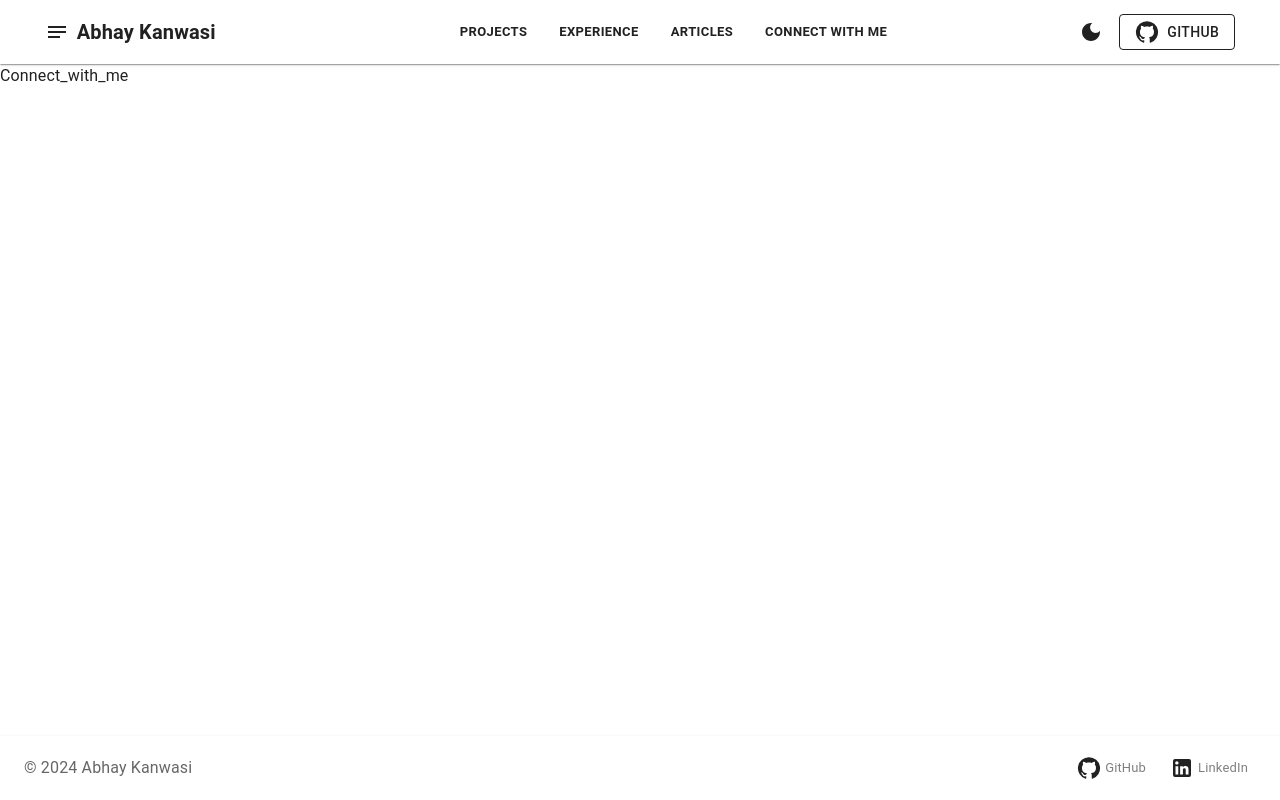
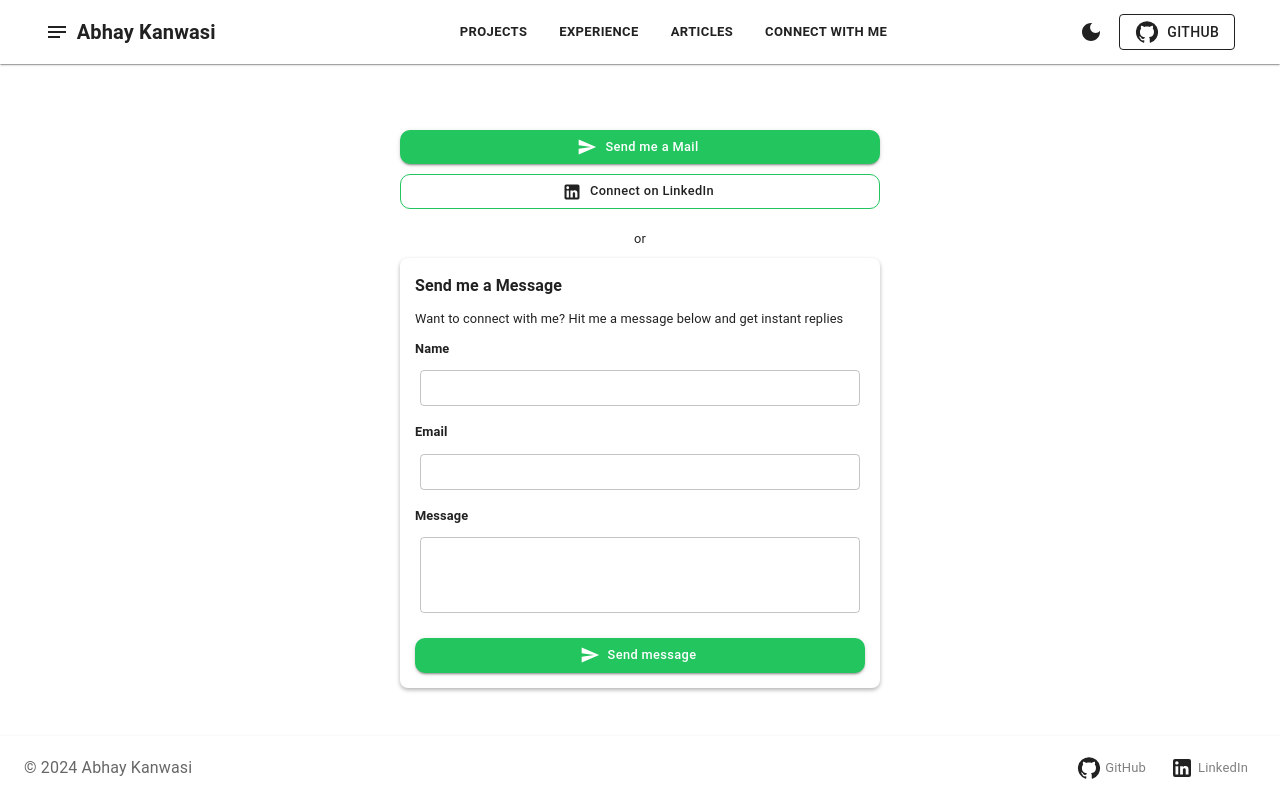
Before and after one commit to Abhay-Kanwasi/Abhay-Kanwasi.github.io, a React (Vite) app in the folder frontend/: page / in a window 1280 px wide. Both pictures are taken after a click on the button "GET IN TOUCH". Built offline with nearby package versions, Linux system fonts and the light colour scheme.

Commit message:
Changes: 1. Connect with me page added 2. Some adjustments in buttons of border radius 3. Resizing of overall components to decrease there size

```diff
--- a/frontend/src/components/cardComponent/Project_Card.tsx
+++ b/frontend/src/components/cardComponent/Project_Card.tsx
@@ -40,7 +40,7 @@ const ProjectCard: React.FC<ProjectCardProps> = ({ image, title, description, te
           color="primary"
           href={liveLink}
           target="_blank"
-          sx={{ marginTop: 2, borderRadius: 3 }}
+          sx={{ marginTop: 2, borderRadius: 3, textTransform: 'none' }}
         >
           Watch Live
         </Button>
--- a/frontend/src/components/footer/Footer.tsx
+++ b/frontend/src/components/footer/Footer.tsx
@@ -10,8 +10,8 @@ import "./style.css";
 
 const Footer: React.FC = () => {
   return (
-    <AppBar position="fixed" color="transparent" elevation={1} className="footer-appbar" sx={{ top: 'auto', bottom: 0 }} >
-      <Toolbar className="footer-toolbar">
+    <AppBar position="fixed" color="inherit" elevation={1} className="footer-appbar" sx={{ top: 'auto', bottom: 0 }}>
+      <Toolbar className="footer-toolbar" style={{ marginTop: 'auto' }}>
         <Typography variant="body1" color="textSecondary" className="footer-text">
           &copy; {new Date().getFullYear()} Abhay Kanwasi
         </Typography>
--- a/frontend/src/components/profile/Profile.tsx
+++ b/frontend/src/components/profile/Profile.tsx
@@ -10,7 +10,7 @@ const Profile: React.FC<ProfileProps> = ({onClickGetInTouch}) => {
     return (
         <>
         <Box sx={{ paddingLeft: 45, paddingRight: 45 }}>
-            <Container maxWidth="sm" sx={{paddingTop: '10px'}}>
+            <Container maxWidth="sm">
                 <Box display="flex" flexDirection="column" alignItems="center" justifyContent="center" textAlign="center" my={10}>
                     <Box display="flex" alignItems="center" justifyContent="center" mb={2}>
                         <Paper
@@ -20,7 +20,7 @@ const Profile: React.FC<ProfileProps> = ({onClickGetInTouch}) => {
                                 alignItems: 'center',
                                 px: 2,
                                 py: 1,
-                                borderRadius: '20px',
+                                borderRadius: '15px',
                                 cursor: 'pointer'
                             }}
                         >
@@ -69,8 +69,8 @@ const Profile: React.FC<ProfileProps> = ({onClickGetInTouch}) => {
                     </Box>
                 </Box>
             </Container>
+        </Box>
             <Profile_Cards />
-        </Box>
         </>
     );
 };
--- a/frontend/src/pages/connect with me/Connect_with_me.tsx
+++ b/frontend/src/pages/connect with me/Connect_with_me.tsx
@@ -1,9 +1,161 @@
-import React from 'react'
+import React from 'react';
+import { Box, Button, TextField, Typography, Paper } from '@mui/material';
+import SendIcon from '@mui/icons-material/Send';
+import LinkedInIcon from '@mui/icons-material/LinkedIn';
 
-const Connect_with_me = () => {
+const customGreenColor = '#22C55E';
+
+const ContactForm: React.FC = () => {
   return (
-    <div>Connect_with_me</div>
-  )
-}
+    <Box
+      sx={{
+        padding: '10px',
+        paddingTop: '50px',
+        width: '100%',
+        maxWidth: '500px',
+        margin: '0 auto',
+        textAlign: 'center',
+      }}
+    >
+      <Button
+        variant="contained"
+        sx={{
+          textTransform: 'none',
+          backgroundColor: customGreenColor,
+          marginBottom: '10px',
+          fontSize: '0.8rem',
+          borderRadius: '10px',
+          '&:hover': { backgroundColor: '#00a3cc' },
+        }}
+        startIcon={<SendIcon />}
+        fullWidth
+      >
+        Send me a Mail
+      </Button>
 
-export default Connect_with_me
+      <Button
+        variant="outlined"
+        sx={{
+          textTransform: 'none',
+          borderColor: customGreenColor,
+          color: 'inherit',
+          marginBottom: '10px',
+          borderRadius: '10px',
+          fontSize: '0.8rem',
+          '&:hover': {
+            borderColor: '#00a3cc',
+            color: '#00a3cc',
+          },
+        }}
+        startIcon={<LinkedInIcon />}
+        fullWidth
+      >
+        Connect on LinkedIn
+      </Button>
+
+      <Typography variant="body1" sx={{ margin: '10px 0', fontSize: '0.8rem' }}>or</Typography>
+
+      <Paper
+        sx={{
+          padding: '15px',
+          borderRadius: '8px',
+          textAlign: 'left',
+          boxShadow: '0px 2px 4px rgba(0, 0, 0, 0.3)',
+        }}
+      >
+        <Typography variant="h6" sx={{ marginBottom: '10px', fontSize: '1rem', fontWeight: 'bold' }}>
+          Send me a Message
+        </Typography>
+
+        <Typography variant="body1" sx={{ marginBottom: '10px', fontSize: '0.8rem' }}>
+          Want to connect with me? Hit me a message below and get instant replies
+        </Typography>
+
+        <Box sx={{ marginBottom: '10px' }}>
+          <Typography variant="subtitle1" sx={{ marginBottom: '5px', fontSize: '0.8rem', fontWeight: 'bold' }}>
+            Name
+          </Typography>
+          <TextField
+            variant="outlined"
+            fullWidth
+            sx={{
+              backgroundColor: 'inherit',
+              borderRadius: '5px',
+              fontSize: '0.8rem',
+              padding: '5px',
+            }}
+            inputProps={{
+              style: {
+                fontSize: '0.7rem',
+                padding: '10px'
+              }
+            }}
+          />
+        </Box>
+        <Box sx={{ marginBottom: '10px' }}>
+          <Typography variant="subtitle1" sx={{ marginBottom: '5px', fontSize: '0.8rem', fontWeight: 'bold' }}>
+            Email
+          </Typography>
+          <TextField
+            variant="outlined"
+            fullWidth
+            sx={{
+              backgroundColor: 'inherit',
+              borderRadius: '5px',
+              fontSize: '0.8rem',
+              padding: '5px',
+            }}
+            inputProps={{
+              style: {
+                fontSize: '0.7rem',
+                padding: '10px'
+              }
+            }}
+          />
+        </Box>
+
+        <Box sx={{ marginBottom: '10px' }}>
+          <Typography variant="subtitle1" sx={{ marginBottom: '5px', fontSize: '0.8rem', fontWeight: 'bold' }}>
+            Message
+          </Typography>
+          <TextField
+            variant="outlined"
+            fullWidth
+            multiline
+            rows={1}
+            sx={{
+              backgroundColor: 'inherit',
+              borderRadius: '5px',
+              fontSize: '0.8rem',
+              padding: '5px',
+              marginBottom: '10px'
+            }}
+            inputProps={{
+              style: {
+                fontSize: '0.7rem',
+                padding: '10px'
+              }
+            }}
+          />
+        </Box>
+
+        <Button
+          variant="contained"
+          sx={{
+            textTransform: 'none',
+            backgroundColor: customGreenColor,
+            fontSize: '0.8rem',
+            borderRadius: '10px',
+            '&:hover': { backgroundColor: '#00a3cc' },
+          }}
+          startIcon={<SendIcon />}
+          fullWidth
+        >
+          Send message
+        </Button>
+      </Paper>
+    </Box>
+  );
+};
+
+export default ContactForm;
--- a/frontend/src/pages/dashboard/Dashboard.tsx
+++ b/frontend/src/pages/dashboard/Dashboard.tsx
@@ -26,7 +26,7 @@ const Dashboard = () => {
         onConnectWithMe={handleConnectWithMe}
         onShowProfile={handleShowProfile}
       />
-      <Box flexGrow={1}>
+      <Box flexGrow={1} mt={2}>
         {activeSection === "profile" && <Profile onClickGetInTouch={handleConnectWithMe}/>}
         {activeSection === "projects" && <Projects />}
         {activeSection === "experience" && <Experience />}
```
Also changed, not shown: frontend/src/components/cardComponent/Profile_Card.tsx (+30 -17 lines).
